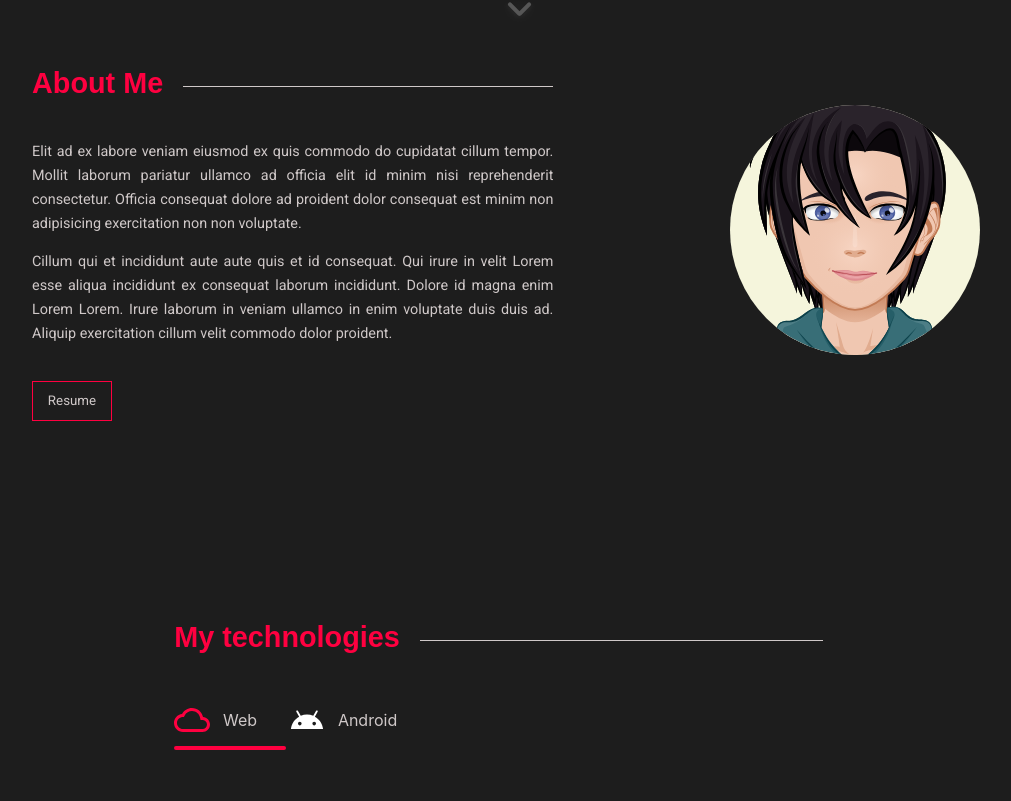
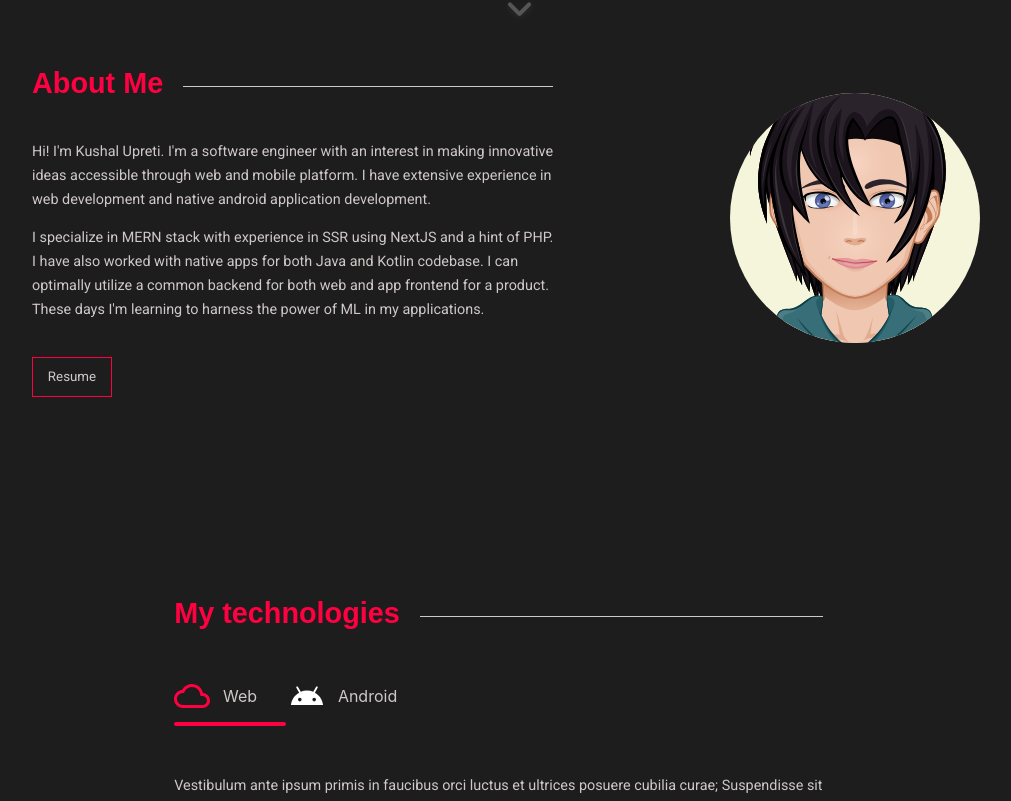
Before and after one commit to KushalUpreti/Portfolio, a Next.js app: page / in a window 1280 px wide. Shown: the part 757-1558 px from the top of the page, without its empty margins (158-1169 px from the left). Built offline with nearby package versions, Linux system fonts and the light colour scheme; a web font is replaced by a local one.

Commit message:
Updated the About me content

```diff
--- a/react/component/Project/Project.module.css
+++ b/react/component/Project/Project.module.css
@@ -111,6 +111,7 @@
     border-radius: 5px;
     box-shadow: rgba(14, 30, 37, 0.12) 0px 2px 4px 0px,
       rgba(14, 30, 37, 0.32) 0px 2px 16px 0px;
+    z-index: 7;
   }
 
   /* The following css below is odd even specific */
--- a/react/component/SideDrawer/SideNavElems/SideNavElem.js
+++ b/react/component/SideDrawer/SideNavElems/SideNavElem.js
@@ -1,6 +1,7 @@
 import classes from './SideNavElem.module.css';
 import { FontAwesomeIcon } from '@fortawesome/react-fontawesome';
 import { faHome, faWrench, faUserAlt, faList, faPhone } from '@fortawesome/free-solid-svg-icons';
+import Link from 'next/link'
 
 const SideNavElem = (props) => {
 
@@ -8,7 +9,7 @@ const SideNavElem = (props) => {
         <>
             <ul className={classes.side_nav_elems}>
                 <li onClick={props.remove}>
-                    <a href="#index"><FontAwesomeIcon icon={faHome} /></a>
+                    <Link href="#index" passHref><FontAwesomeIcon icon={faHome} /></Link>
                     <a href="#index" onClick={props.shut} >Home</a>
                 </li>
                 <li onClick={props.remove}>
--- a/react/component/SideNav/SideNav.js
+++ b/react/component/SideNav/SideNav.js
@@ -18,26 +18,29 @@ export default function SideNav() {
 
         <ul>
             <li onClick={() => { setActive("Home") }}>
-                <a href="#index" title="Home"><FontAwesomeIcon icon={faHome}
+                <Link href="#index" passHref><FontAwesomeIcon icon={faHome} title="Home"
                     className={active === "Home" ? classes.active_nav : ""} />
-                </a>
+                </Link>
             </li>
             <li onClick={() => { setActive("About") }}>
-                <a href="#about" title="About"><FontAwesomeIcon icon={faUserAlt}
+                <Link href="#about" passHref><FontAwesomeIcon icon={faUserAlt} title="About"
                     className={active === "About" ? classes.active_nav : ""} />
-                </a>
+                </Link>
             </li>
             <li onClick={() => { setActive("Skills") }}>
-                <a href="#skills" title="Skills"><FontAwesomeIcon icon={faWrench}
-                    className={active === "Skills" ? classes.active_nav : ""} /></a>
+                <Link href="#skills" passHref><FontAwesomeIcon icon={faWrench} title="Skills"
+                    className={active === "Skills" ? classes.active_nav : ""} />
+                </Link>
             </li>
             <li onClick={() => { setActive("Projects") }}>
-                <a href="#projects" title="Projects"><FontAwesomeIcon icon={faList}
-                    className={active === "Projects" ? classes.active_nav : ""} /></a>
+                <Link href="#projects" passHref><FontAwesomeIcon icon={faList} title="Projects"
+                    className={active === "Projects" ? classes.active_nav : ""} />
+                </Link>
             </li>
             <li onClick={() => { setActive("Contact") }}>
-                <a href="#contact" title="Contact"><FontAwesomeIcon icon={faPhone}
-                    className={active === "Contact" ? classes.active_nav : ""} /></a>
+                <Link href="#contact" passHref><FontAwesomeIcon icon={faPhone} title="Contact"
+                    className={active === "Contact" ? classes.active_nav : ""} />
+                </Link>
             </li>
         </ul>
     </nav>
--- a/react/component/SideNav/SideNav.module.css
+++ b/react/component/SideNav/SideNav.module.css
@@ -39,13 +39,14 @@
     transition: all var(--transition-duration) ease;
     animation-duration: var(--animation-duration);
     animation-fill-mode: backwards;
+    cursor: pointer;
   }
 
-  .sideNav li > a:hover svg {
+  .sideNav li:hover svg {
     color: white;
   }
 
-  .sideNav li > a > svg {
+  .sideNav li svg {
     padding: 10px;
     transition: color var(--transition-duration) ease;
   }
--- a/react/component/Socials/Socials.js
+++ b/react/component/Socials/Socials.js
@@ -1,5 +1,4 @@
 import classes from './Socials.module.css';
-import Link from 'next/link'
 
 export default function Socials() {
     return <div className={classes.socials_container}>
--- a/react/sections/About/About.js
+++ b/react/sections/About/About.js
@@ -9,7 +9,6 @@ export default function About() {
     const aboutRef = useRef();
     const [isVisible] = useFadeIn(aboutRef);
 
-
     return <section className={classes.section} >
         <div id="about" className={classes.about}></div>
         <div className={`${classes.flex_about}  ${isVisible ? classes.entry_class : ""}`}>
@@ -18,21 +17,19 @@ export default function About() {
                     About Me
                 </h2>
                 <p>
-                    Elit ad ex labore veniam eiusmod ex quis commodo do cupidatat cillum tempor. Mollit laborum pariatur ullamco ad
-                    officia elit id minim nisi reprehenderit consectetur. Officia consequat dolore ad proident dolor consequat est
-                    minim non adipisicing exercitation non non voluptate.
+                    Hi! I&apos;m Kushal Upreti. I&apos;m a software engineer with an interest in making innovative ideas accessible through
+                    web and mobile platform. I have extensive experience in web development and native android application development.
                 </p>
                 <p ref={aboutRef}>
-                    Cillum qui et incididunt aute aute quis et id consequat. Qui irure in velit Lorem esse aliqua incididunt ex consequat
-                    laborum incididunt. Dolore id magna enim Lorem Lorem. Irure laborum in veniam ullamco in enim voluptate duis duis ad.
-                    Aliquip exercitation cillum velit commodo dolor proident.
+                    I specialize in MERN stack with experience in SSR using NextJS and a hint of PHP. I have also worked with native apps for both
+                    Java and Kotlin codebase. I can optimally utilize a common backend for both web and app frontend for a product. These days I'm
+                    learning to harness the power of ML in my applications.
                 </p>
                 <Button
                     click={() => { window.open('/assets/Resume.pdf', '_blank') }}
                     text="Resume"
                     type="button"
                 />
-
             </div>
 
             <div className={classes.avatar_div}>
--- a/react/sections/About/About.module.css
+++ b/react/sections/About/About.module.css
@@ -49,7 +49,6 @@
   line-height: var(--para-line-height);
   font-family: var(--roboto-font);
   font-size: var(--para-font-size-mobile);
-  text-align: justify;
 }
 
 .section > .flex_about > .about_div {
@@ -64,6 +63,10 @@
 }
 
 @media (min-width: 480px) {
+  .about_div > p {
+    /* text-align: justify; */
+  }
+
   .about_div > h2::after {
     width: 100%;
   }
```
